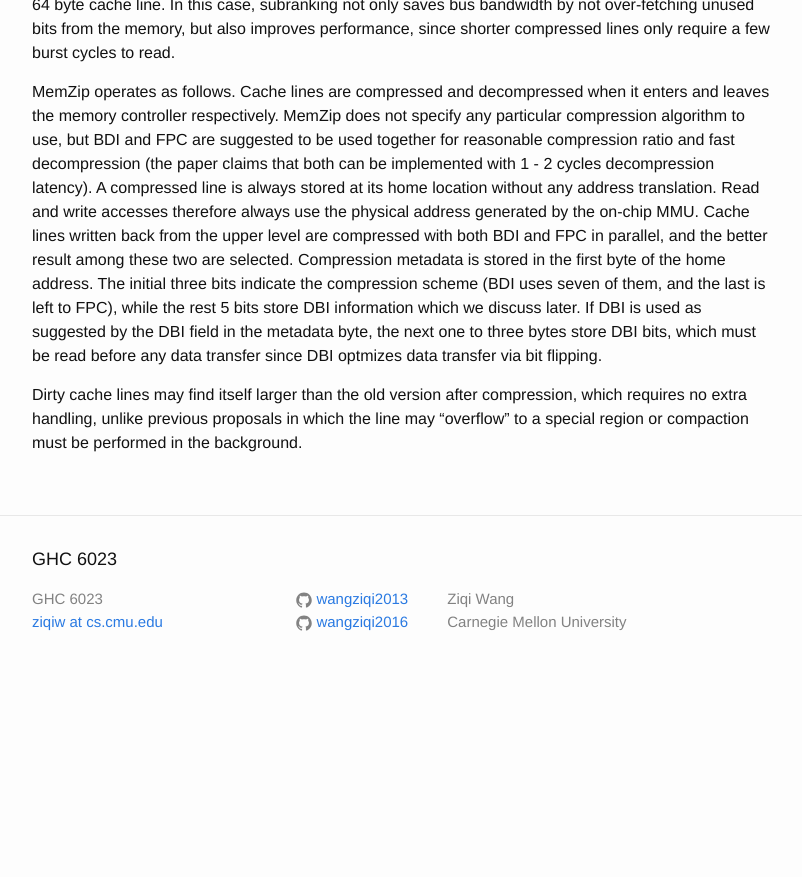
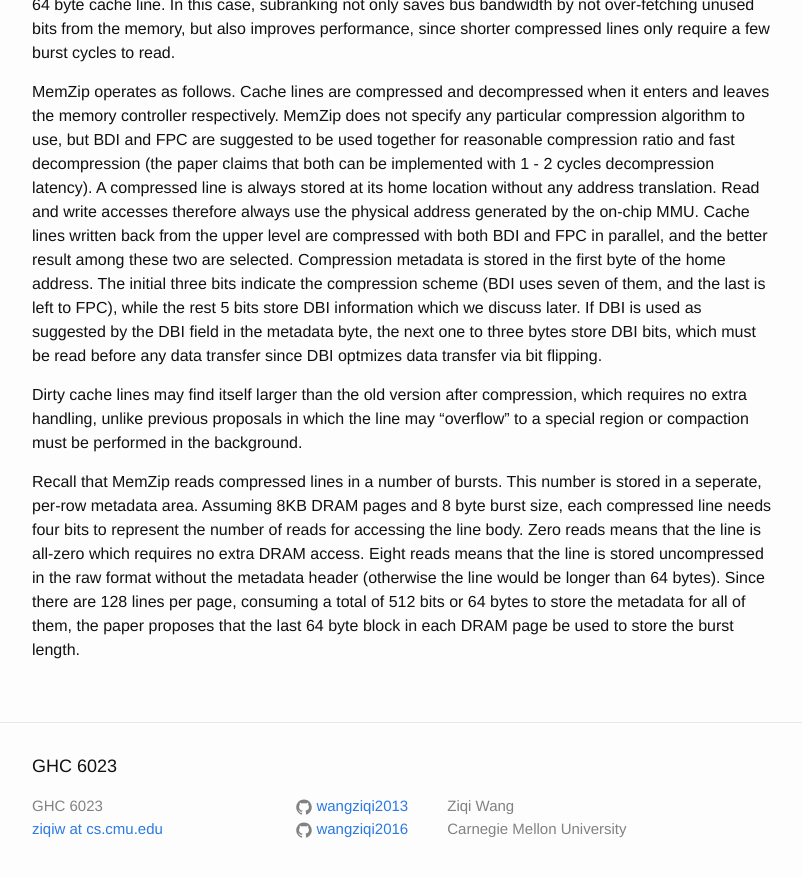
Before and after one commit to wangziqi2013/wangziqi2013.github.io, a Jekyll site: the page built from _posts/2020-07-18-memzip.markdown, in a window 1280 px wide and 900 px high, scrolled down 1828 px. Shown: the top 877 px of the window, without its empty margins (238-1040 px from the left). Built offline with Jekyll 4.4.1, drawn with Linux system fonts in a browser that asks for light colours; before the commit the page ends 2521 px from its top, so only the background shows below that.

Commit message:
Adding burst

```diff
--- a/_posts/2020-07-18-memzip.markdown
+++ b/_posts/2020-07-18-memzip.markdown
@@ -83,3 +83,10 @@ which must be read before any data transfer since DBI optmizes data transfer via
 
 Dirty cache lines may find itself larger than the old version after compression, which requires no extra handling, unlike
 previous proposals in which the line may "overflow" to a special region or compaction must be performed in the background.
+
+Recall that MemZip reads compressed lines in a number of bursts. This number is stored in a seperate, per-row metadata
+area. Assuming 8KB DRAM pages and 8 byte burst size, each compressed line needs four bits to represent the number of reads
+for accessing the line body. Zero reads means that the line is all-zero which requires no extra DRAM access. Eight reads
+means that the line is stored uncompressed in the raw format without the metadata header (otherwise the line would be longer
+than 64 bytes). Since there are 128 lines per page, consuming a total of 512 bits or 64 bytes to store the metadata for all of them,
+the paper proposes that the last 64 byte block in each DRAM page be used to store the burst length.
```
